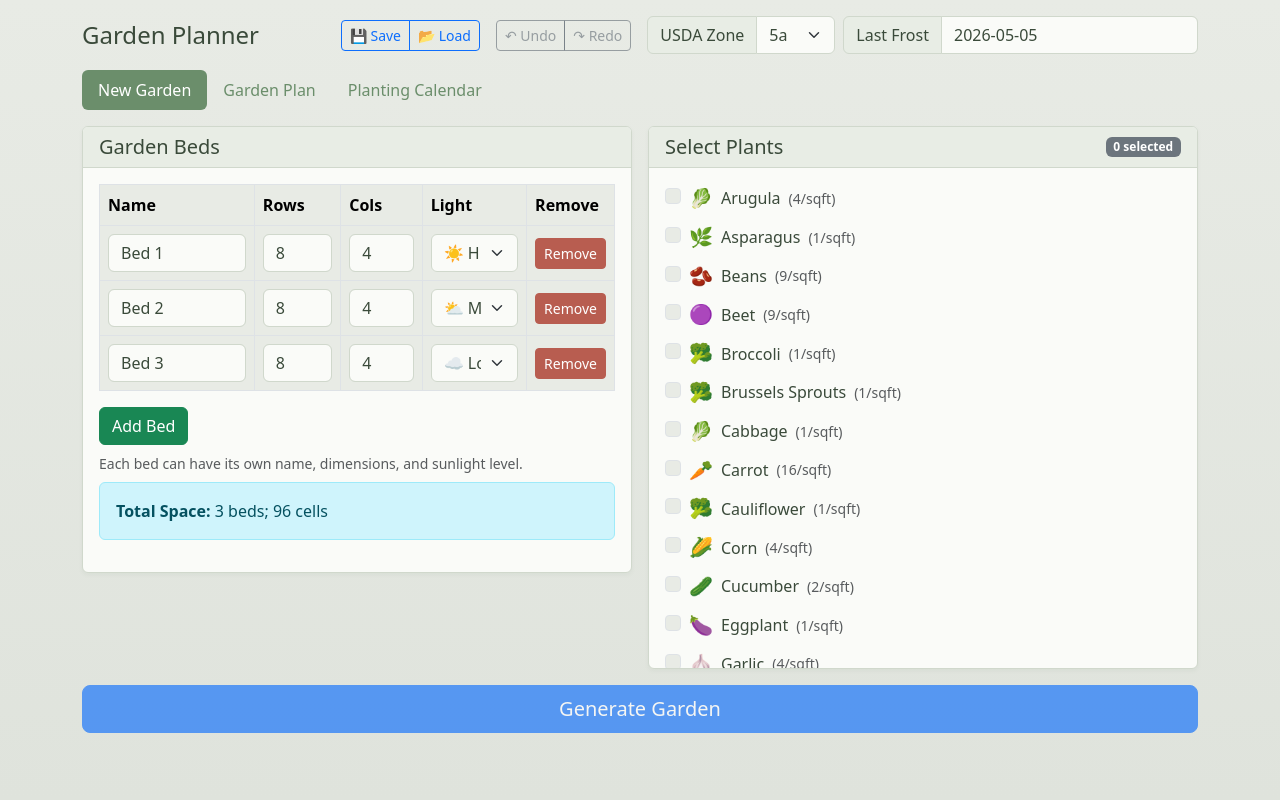
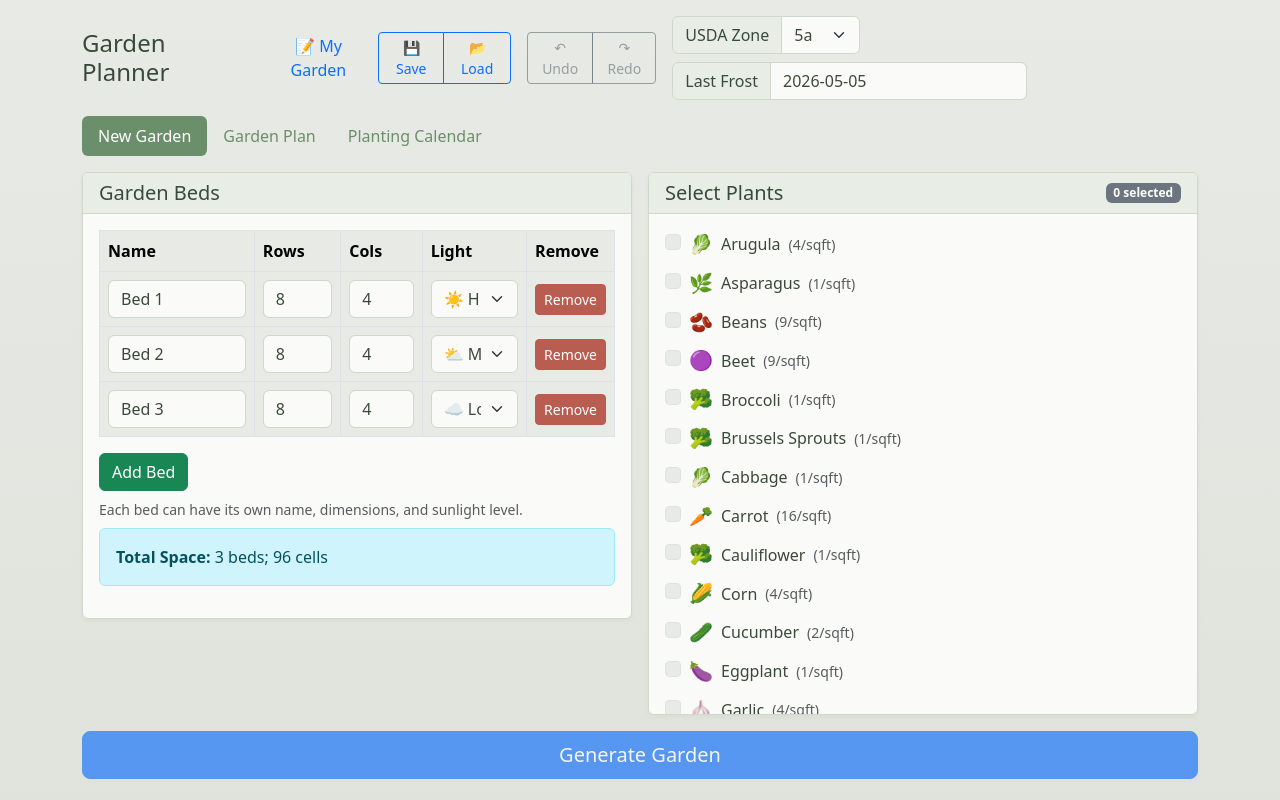
Before and after one commit to medwards8402-arch/Workspace, a React (Vite) app in the folder GardenPlanner/: page /#new-garden in a window 1280 px wide. Built offline with nearby package versions, Linux system fonts and the light colour scheme.

Commit message:
Garden plan names

```diff
--- a/GardenPlanner/src/App.jsx
+++ b/GardenPlanner/src/App.jsx
@@ -12,7 +12,7 @@ import { useFileOperations } from './hooks/useFileOperations'
 import { useSelection } from './hooks/useSelection'
 
 export default function App() {
-  const { garden, setZone } = useGardenOperations()
+  const { garden, setZone, setName } = useGardenOperations()
   const { undo, redo, canUndo, canRedo } = useHistory()
   const { exportToFile, importFromFile } = useFileOperations()
   const { clearSelection, setSelectedPlant, setActiveBed } = useSelection()
@@ -47,10 +47,7 @@ export default function App() {
   }, [undo, redo])
 
   const handleSaveToFile = () => {
-    const filename = `garden-plan-${new Date().toISOString().split('T')[0]}.json`
-    if (exportToFile(filename)) {
-      alert('Garden saved to file!')
-    } else {
+    if (!exportToFile()) {
       alert('Failed to save garden')
     }
   }
@@ -58,7 +55,6 @@ export default function App() {
   const handleLoadFromFile = async () => {
     try {
       await importFromFile()
-      alert('Garden loaded successfully!')
     } catch (error) {
       console.error('Failed to load garden:', error)
       alert(`Failed to load garden: ${error.message}`)
@@ -72,11 +68,28 @@ export default function App() {
     setActiveBed(null)
   }
 
+  const handleNameChange = () => {
+    const newName = prompt('Enter a name for your garden:', garden.name)
+    if (newName !== null && newName.trim()) {
+      setName(newName.trim())
+    }
+  }
+
   return (
     <div style={{ minHeight: '100vh' }} onClick={handleContainerClick}>
       <div className="container py-3">
         <header className="d-flex align-items-center justify-content-between mb-3">
-          <h1 className="h4 m-0">Garden Planner</h1>
+          <div className="d-flex align-items-center gap-2">
+            <h1 className="h4 m-0">Garden Planner</h1>
+            <button
+              className="btn btn-sm btn-link text-decoration-none"
+              onClick={(e) => { e.stopPropagation(); handleNameChange(); }}
+              title="Click to rename your garden"
+              style={{ fontSize: '1rem', padding: '0.25rem 0.5rem' }}
+            >
+              📝 {garden.name}
+            </button>
+          </div>
           <div className="d-flex align-items-center gap-3">
             <div className="btn-group" role="group">
               <button
--- a/GardenPlanner/src/context/GardenContext.jsx
+++ b/GardenPlanner/src/context/GardenContext.jsx
@@ -15,6 +15,7 @@ export const GARDEN_ACTIONS = {
   LOAD_GARDEN: 'LOAD_GARDEN',
   RESET_GARDEN: 'RESET_GARDEN',
   SET_ZONE: 'SET_ZONE',
+  SET_NAME: 'SET_NAME',
 
   // Bed actions
   UPDATE_BED: 'UPDATE_BED',
@@ -105,6 +106,11 @@ function gardenReducer(state, action) {
 
     case GARDEN_ACTIONS.SET_ZONE: {
       const newGarden = new Garden({ ...state.garden, zone: action.payload })
+      return pushToHistory(state, newGarden)
+    }
+
+    case GARDEN_ACTIONS.SET_NAME: {
+      const newGarden = state.garden.setName(action.payload)
       return pushToHistory(state, newGarden)
     }
 
--- a/GardenPlanner/src/hooks/useFileOperations.js
+++ b/GardenPlanner/src/hooks/useFileOperations.js
@@ -9,7 +9,12 @@ import { PLANTS } from '../data'
 export function useFileOperations() {
   const { state, dispatch } = useGarden()
 
-  const exportToFile = useCallback((filename) => {
+  const exportToFile = useCallback((customName) => {
+    // Generate filename from garden name or use default
+    const safeName = (customName || state.garden.name || 'garden-plan')
+      .replace(/[^a-z0-9_-]/gi, '-')
+      .toLowerCase()
+    const filename = `${safeName}.pln`
     return StorageService.exportToFile(state.garden, filename)
   }, [state.garden])
 
@@ -17,7 +22,7 @@ export function useFileOperations() {
     return new Promise((resolve, reject) => {
       const input = document.createElement('input')
       input.type = 'file'
-      input.accept = '.json'
+      input.accept = '.pln,.json'
 
       input.onchange = async (e) => {
         const file = e.target.files?.[0]
--- a/GardenPlanner/src/hooks/useGardenOperations.js
+++ b/GardenPlanner/src/hooks/useGardenOperations.js
@@ -12,6 +12,10 @@ export function useGardenOperations() {
 
   const setZone = useCallback((zone) => {
     dispatch({ type: GARDEN_ACTIONS.SET_ZONE, payload: zone })
+  }, [dispatch])
+
+  const setName = useCallback((name) => {
+    dispatch({ type: GARDEN_ACTIONS.SET_NAME, payload: name })
   }, [dispatch])
 
   const updateCell = useCallback((bedIndex, cellIndex, plantCode) => {
@@ -85,6 +89,7 @@ export function useGardenOperations() {
   return {
     garden: state.garden,
     setZone,
+    setName,
     updateCell,
     updateCells,
     clearCells,
--- a/GardenPlanner/src/models/Garden.js
+++ b/GardenPlanner/src/models/Garden.js
@@ -8,7 +8,15 @@ export class Garden {
     this.beds = config.beds || []
     this.zone = config.zone || '5a'
     this.notes = config.notes || {}
+    this.name = config.name || 'My Garden'
     // Remove global bedRows/bedCols; rely on per-bed config
+  }
+
+  /**
+   * Update garden name
+   */
+  setName(name) {
+    return new Garden({ ...this, name })
   }
 
   /**
@@ -120,6 +128,7 @@ export class Garden {
    */
   toJSON() {
     return {
+      name: this.name,
       beds: this.beds.map(bed => bed.toJSON()),
       zone: this.zone,
       notes: this.notes,
@@ -159,6 +168,7 @@ export class Garden {
       beds,
       zone: json.zone || '5a',
       notes: json.notes || {},
+      name: json.name || 'My Garden',
       bedRows: json.bedRows || 8,
       bedCols: json.bedCols || 4
     })
--- a/GardenPlanner/src/services/StorageService.js
+++ b/GardenPlanner/src/services/StorageService.js
@@ -72,7 +72,7 @@ export class StorageService {
   /**
    * Export garden to JSON file
    */
-  static exportToFile(garden, filename = 'garden-plan.json') {
+  static exportToFile(garden, filename = 'garden-plan.pln') {
     try {
       const data = garden.toJSON()
       const blob = new Blob([JSON.stringify(data, null, 2)], { type: 'application/json' })
```
